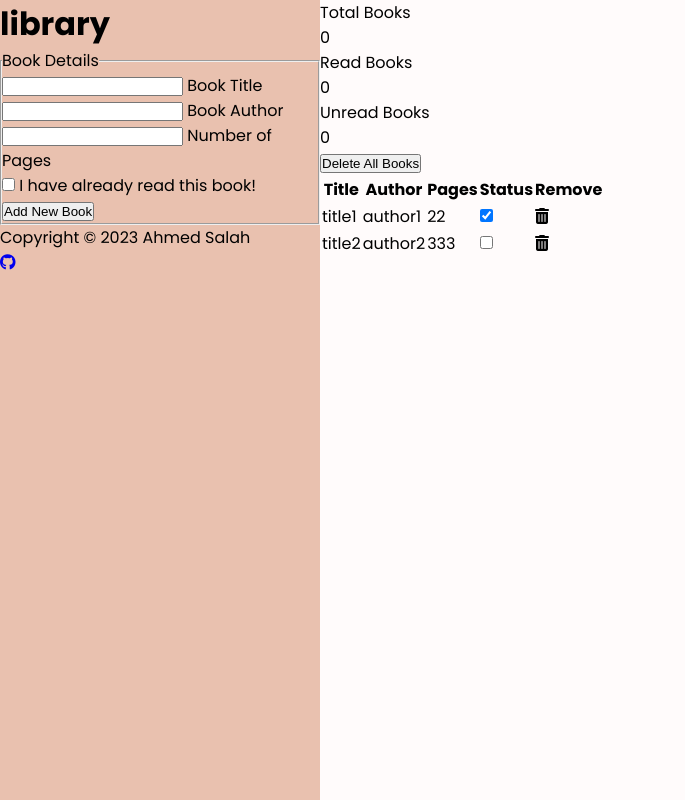
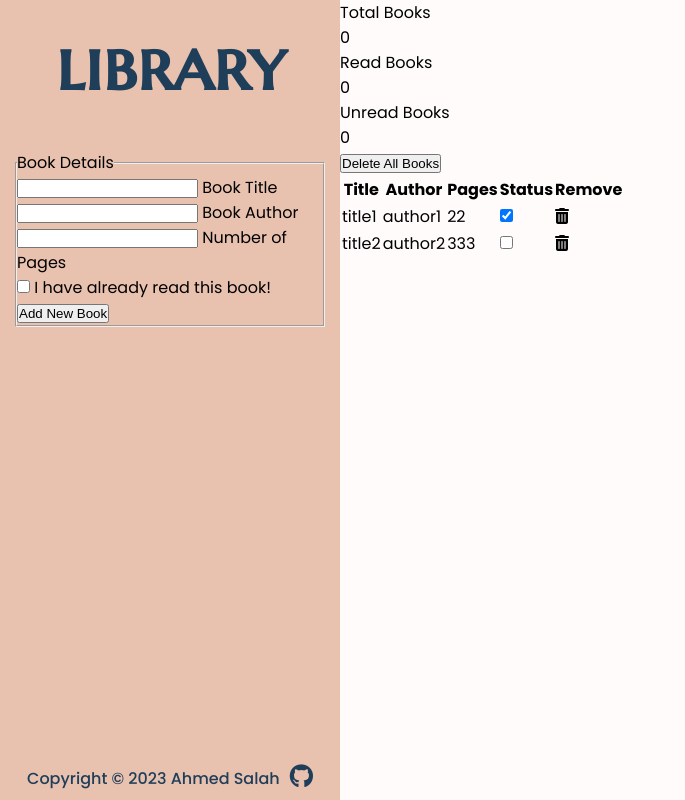
Before and after one commit to ahmeducf/library, a website: page src/index.html in a window 1280 px wide. Shown: the whole page, without its empty margins (0-685 px from the left). Drawn offline with Linux system fonts and the light colour scheme.

Commit message:
Set up layout
- Increase sidebar width

- Style sidebar layout

```diff
--- a/src/style.css
+++ b/src/style.css
@@ -44,7 +44,7 @@ html {
 body {
   background-color: var(--white);
   display: grid;
-  grid-template-columns: 320px 1fr;
+  grid-template-columns: 340px 1fr;
   min-height: 100vh;
 }
 
@@ -60,4 +60,44 @@ main {
   background-color: var(--cream);
   grid-column: 1 / 2;
   grid-row: 1 / -1;
+  display: flex;
+  flex-direction: column;
+  align-items: center;
+  padding-top: var(--spacing-lg);
+  padding-left: var(--spacing-md);
+  padding-right: var(--spacing-md);
+  row-gap: var(--spacing-xl);
 }
+
+/* Sidebar Header Section */
+.sidebar header h1 {
+  font-family: 'MarcellusSC-Regular';
+  font-size: 72px;
+  color: var(--blue);
+}
+
+/* Sidebar Form Section */
+.sidebar form {
+  flex: 1;
+}
+
+/* Sidebar Footer Section */
+footer {
+  display: flex;
+  justify-content: center;
+  align-items: center;
+  gap: 10px;
+  padding: 8px 0;
+  color: var(--blue);
+  font-weight: 500;
+}
+
+.fa-github {
+  font-size: 24px;
+  transition: transform 0.3s ease-in-out;
+  color: var(--blue);
+}
+
+.fa-github:hover {
+  transform: rotate(360deg) scale(1.2);
+}
```
